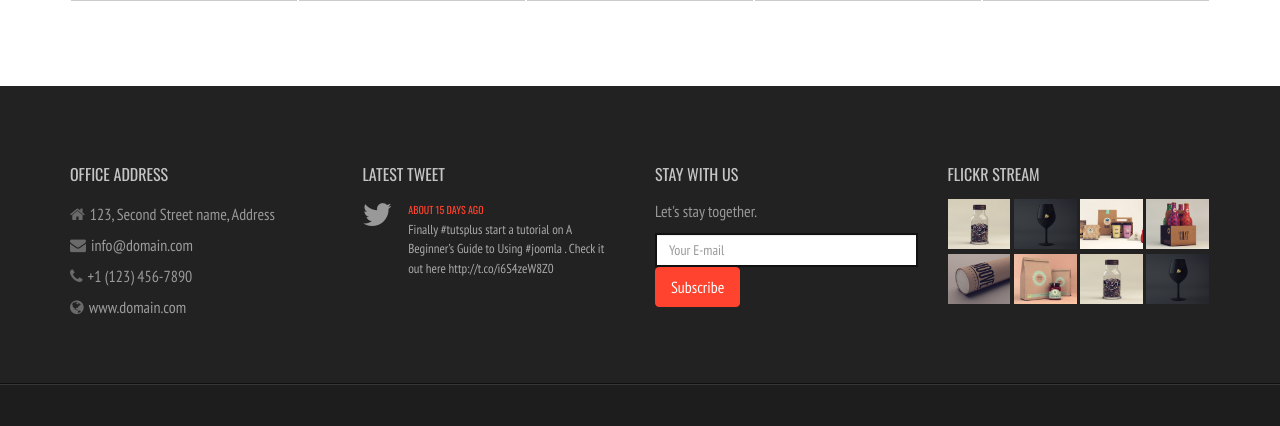
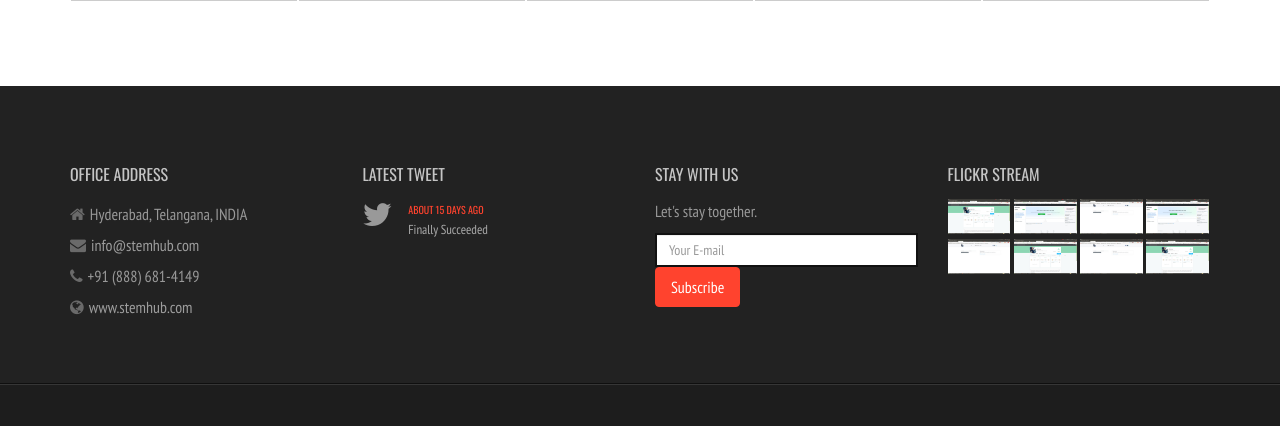
Before and after one commit to rajeshkumarkarra/mysite, a Django app: page /about/ in a window 1280 px wide. Shown: the part 2907-3333 px from the top of the page. Run offline with Django 3.2, Linux system fonts and the light colour scheme; some libraries are stand-ins or nearby versions.

Commit message:
changes in about.html

```diff
--- a/home/templates/home/about.html
+++ b/home/templates/home/about.html
@@ -9,7 +9,7 @@
     <head>
 
         <!-- Basic -->
-        <title>Sulfur | Home</title>
+        <title>About | S.T.E.M HUB</title>
 
         <!-- Define Charset -->
         <meta charset="utf-8">
@@ -68,9 +68,9 @@
                                 <div class="col-md-6">
                                     <!-- Start Contact Info -->
                                     <ul class="contact-details">
-                                        <li><a href="#"><i class="fa fa-phone"></i> +91 888 681 4149</a>
+                                        <li><a href="#"><i class="fa fa-phone"></i> +91 (888) 681-4149</a>
                                         </li>
-                                        <li><a href="#"><i class="fa fa-envelope-o"></i> support@sulfur.com</a>
+                                        <li><a href="#"><i class="fa fa-envelope-o"></i> support@stemhub.com</a>
                                         </li>
                                     </ul>
                                     <!-- End Contact Info -->
@@ -128,7 +128,7 @@
                             <i class="fa fa-bars"></i>
                         </button>
                         <!-- End Toggle Nav Link For Mobiles -->
-                        <a class="navbar-brand" href="index.html">Sulfur</a>
+                        <a class="navbar-brand" href="index.html">StemHub</a>
                     </div>
                     <div class="navbar-collapse collapse">
 
@@ -197,7 +197,7 @@
                        <img src="{% static 'home/asset/images/corporate1.jpg' %}" class="img-responsive" alt="About images">
                        <div class="head-text">
                            <h5>Looking to discuss your project? We're happy to dive deeper</h5>
-                           <span>Team, Sulfur</span>
+                           <span>Team, StemHub</span>
                        </div>
                    </div>
                </div>
@@ -325,7 +325,7 @@
                                 </h4>
                             </div>
                             <div id="collapse-1" class="panel-collapse collapse in">
-                                <div class="panel-body">Sulfur is creating a trend in technology globally that delivers amazing services and products to the people.</div>                               </div>
+                                <div class="panel-body">StemHub is creating a trend in technology globally that delivers amazing services and products to the people.</div>                               </div>
                         </div>
                         <!-- End Accordion 1 -->
 
@@ -383,7 +383,7 @@
                                 </h4>
                             </div>
                             <div id="collapse-5" class="panel-collapse collapse">
-                                <div class="panel-body">Sulfur is committed to helping its clients reach their goals, to personalising their experiences, to providing an innovative environment, and to making a difference. </div>
+                                <div class="panel-body">StemHub is committed to helping its clients reach their goals, to personalising their experiences, to providing an innovative environment, and to making a difference. </div>
                             </div>
                         </div>
                         <!-- End Accordion 5 -->
@@ -533,10 +533,10 @@
 
                         <div class="footer-address">
                             <ul>
-                                <li class="footer-contact"><i class="fa fa-home"></i>123, Second Street name, Address</li>
-                                <li class="footer-contact"><i class="fa fa-envelope"></i><a href="#">info@domain.com</a></li>
-                                <li class="footer-contact"><i class="fa fa-phone"></i>+1 (123) 456-7890</li>
-                                <li class="footer-contact"><i class="fa fa-globe"></i><a href="#" target="_blank">www.domain.com</a></li>
+                                <li class="footer-contact"><i class="fa fa-home"></i>Hyderabad, Telangana, INDIA</li>
+                                <li class="footer-contact"><i class="fa fa-envelope"></i><a href="#">info@stemhub.com</a></li>
+                                <li class="footer-contact"><i class="fa fa-phone"></i>+91 (888) 681-4149</li>
+                                <li class="footer-contact"><i class="fa fa-globe"></i><a href="#" target="_blank">www.stemhub.com</a></li>
                             </ul>
                         </div>
                     </div><!--/.col-md-3 -->
@@ -556,7 +556,7 @@
                                 </div>
                                 <div class="media-body">
                                     <h4 class="media-heading">About 15 days ago</h4>
-                                    <p>Finally #tutsplus start a tutorial on A Beginner’s Guide to Using #joomla . Check it out here http://t.co/i6S4zeW8Z0</p>
+                                    <p>Finally Succeeded</p>
                                 </div>
                             </div>
                         </div>
@@ -587,43 +587,43 @@
                         <div class="flickr-widget">
                             <ul class="flickr-list">
                                 <li>
-                                    <a href="{% static 'home/asset/images/portfolio/img1.jpg' %}" data-lightbox="picture-1">
-                                        <img src="{% static 'home/asset/images/portfolio/img1.jpg' %}" alt="" class="img-responsive">
+                                    <a href="{% static 'home/asset/images/portfolio/MyKaggle.jpg' %}" data-lightbox="picture-1">
+                                        <img src="{% static 'home/asset/images/portfolio/MyKaggle.jpg' %}" alt="" class="img-responsive">
                                     </a>
                                 </li>
                                 <li>
-                                    <a href="{% static 'home/asset/images/portfolio/img2.jpg' %}" data-lightbox="picture-2">
-                                        <img src="{% static 'home/asset/images/portfolio/img2.jpg' %}" alt="" class="img-responsive">
+                                    <a href="{% static 'home/asset/images/portfolio/MyGithub.jpg' %}" data-lightbox="picture-2">
+                                        <img src="{% static 'home/asset/images/portfolio/MyGithub.jpg' %}" alt="" class="img-responsive">
                                     </a>
                                 </li>
                                 <li>
-                                    <a href="{% static 'home/asset/images/portfolio/img3.jpg' %}" data-lightbox="picture-3">
-                                        <img src="{% static 'home/asset/images/portfolio/img3.jpg' %}" alt="" class="img-responsive">
+                                    <a href="{% static 'home/asset/images/portfolio/MyWebsite.jpg' %}" data-lightbox="picture-3">
+                                        <img src="{% static 'home/asset/images/portfolio/MyWebsite.jpg' %}" alt="" class="img-responsive">
                                     </a>
                                 </li>
                                 <li>
-                                    <a href="{% static 'home/asset/images/portfolio/img4.jpg' %}" data-lightbox="picture-4">
-                                        <img src="{% static 'home/asset/images/portfolio/img4.jpg' %}" alt="" class="img-responsive">
+                                    <a href="{% static 'home/asset/images/portfolio/MyGithub.jpg' %}" data-lightbox="picture-4">
+                                        <img src="{% static 'home/asset/images/portfolio/MyGithub.jpg' %}" alt="" class="img-responsive">
                                     </a>
                                 </li>
                                 <li>
-                                    <a href="{% static 'home/asset/images/portfolio/img5.jpg' %}" data-lightbox="picture-5">
-                                        <img src="{% static 'home/asset/images/portfolio/img5.jpg' %}" alt="" class="img-responsive">
+                                    <a href="{% static 'home/asset/images/portfolio/MyWebsite.jpg' %}" data-lightbox="picture-5">
+                                        <img src="{% static 'home/asset/images/portfolio/MyWebsite.jpg' %}" alt="" class="img-responsive">
                                     </a>
                                 </li>
                                 <li>
-                                    <a href="{% static 'home/asset/images/portfolio/img6.jpg' %}" data-lightbox="picture-6">
-                                        <img src="{% static 'home/asset/images/portfolio/img6.jpg' %}" alt="" class="img-responsive">
+                                    <a href="{% static 'home/asset/images/portfolio/MyKaggle.jpg' %}" data-lightbox="picture-6">
+                                        <img src="{% static 'home/asset/images/portfolio/MyKaggle.jpg' %}" alt="" class="img-responsive">
                                     </a>
                                 </li>
                                 <li>
-                                    <a href="{% static 'home/asset/images/portfolio/img1.jpg' %}" data-lightbox="picture-7">
-                                        <img src="{% static 'home/asset/images/portfolio/img1.jpg' %}" alt="" class="img-responsive">
+                                    <a href="{% static 'home/asset/images/portfolio/MyWebsite.jpg' %}" data-lightbox="picture-7">
+                                        <img src="{% static 'home/asset/images/portfolio/MyWebsite.jpg' %}" alt="" class="img-responsive">
                                     </a>
                                 </li>
                                 <li>
-                                    <a href="{% static 'home/asset/images/portfolio/img2.jpg' %}" data-lightbox="picture-8">
-                                        <img src="{% static 'home/asset/images/portfolio/img2.jpg' %}" alt="" class="img-responsive">
+                                    <a href="{% static 'home/asset/images/portfolio/MyKaggle.jpg' %}" data-lightbox="picture-8">
+                                        <img src="{% static 'home/asset/images/portfolio/MyKaggle.jpg' %}" alt="" class="img-responsive">
                                     </a>
                                 </li>
                             </ul>
```
